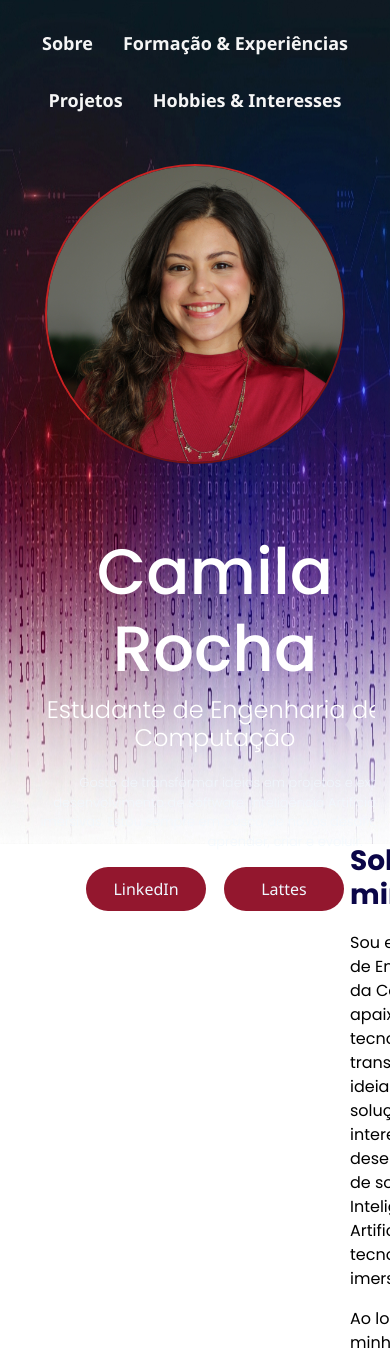
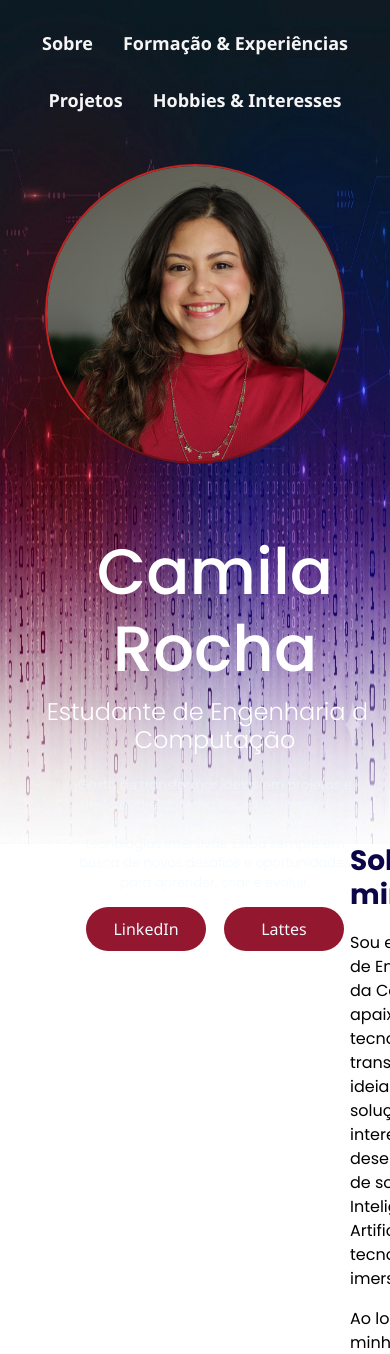
Before and after one commit to milarocha30/Meu-portifolio, a React (Vite) app: page / in a window 390 px wide. Shown: the top 1354 px of the page. Built offline with nearby package versions, Linux system fonts and the light colour scheme.

Commit message:
feat: ajusta layout responsivo para celular

```diff
--- a/responsivo.css
+++ b/responsivo.css
@@ -33,15 +33,14 @@
        ========================= */
 
     #barra-navegacao {
-        width: 100%;
         gap: 12px 18px;
-        padding: 15px 10px;
+        padding: 30px 10px 15px;
         flex-wrap: wrap;
         justify-content: center;
     }
 
     #barra-navegacao a {
-        font-size: 11px;
+        font-size: 12px;
     }
 
 
@@ -53,7 +52,7 @@
         width: 100%;
         max-width: 100%;
         min-height: auto;
-        padding: 105px 15px 50px;
+        padding: 55px 24px 50px;
     }
 
     #foto_nome {
@@ -79,7 +78,7 @@
         width: 100%;
         max-width: 100%;
         font-size: 34px;
-        margin: 15px 0 0;
+        margin: 30px 0 0;
         text-align: center;
         overflow-wrap: break-word;
     }
@@ -88,19 +87,21 @@
         width: 100%;
         max-width: 100%;
         font-size: 16px;
-        margin: 8px 0 0;
+        margin: 10px 0 0;
         text-align: center;
         overflow-wrap: break-word;
     }
 
-    #mini_descricao {
+    #mini-descricao {
         width: 100%;
-        max-width: 350px;
-        margin: 18px auto 0;
+        max-width: 100%;
+        margin: 30px auto 0;
+        padding: 0 28px;
         font-size: 12px;
         line-height: 1.5;
         text-align: center;
-        overflow-wrap: break-word;
+        overflow-wrap: anywhere;
+        word-break: break-word;
     }
 
     .links {
```
